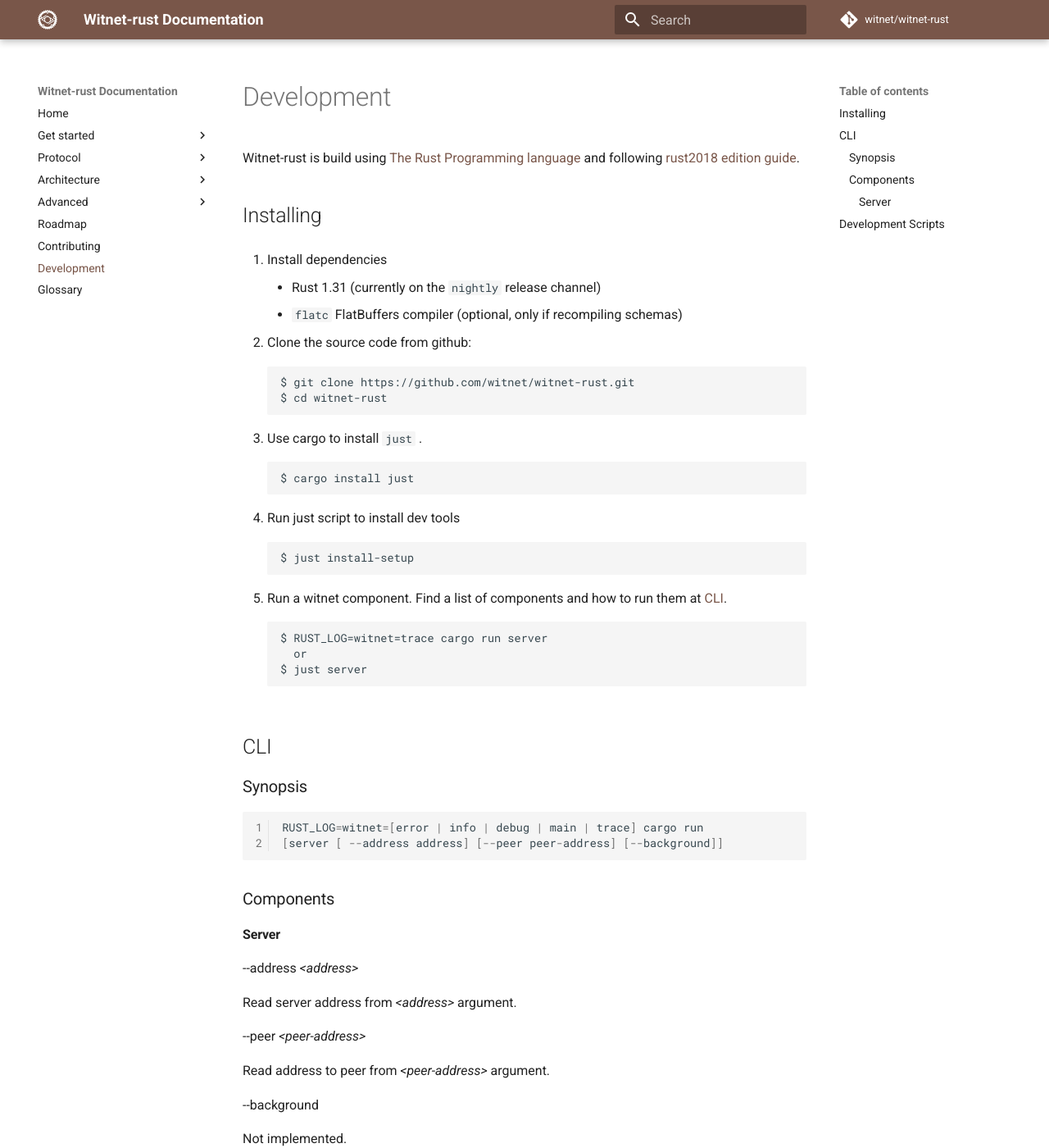
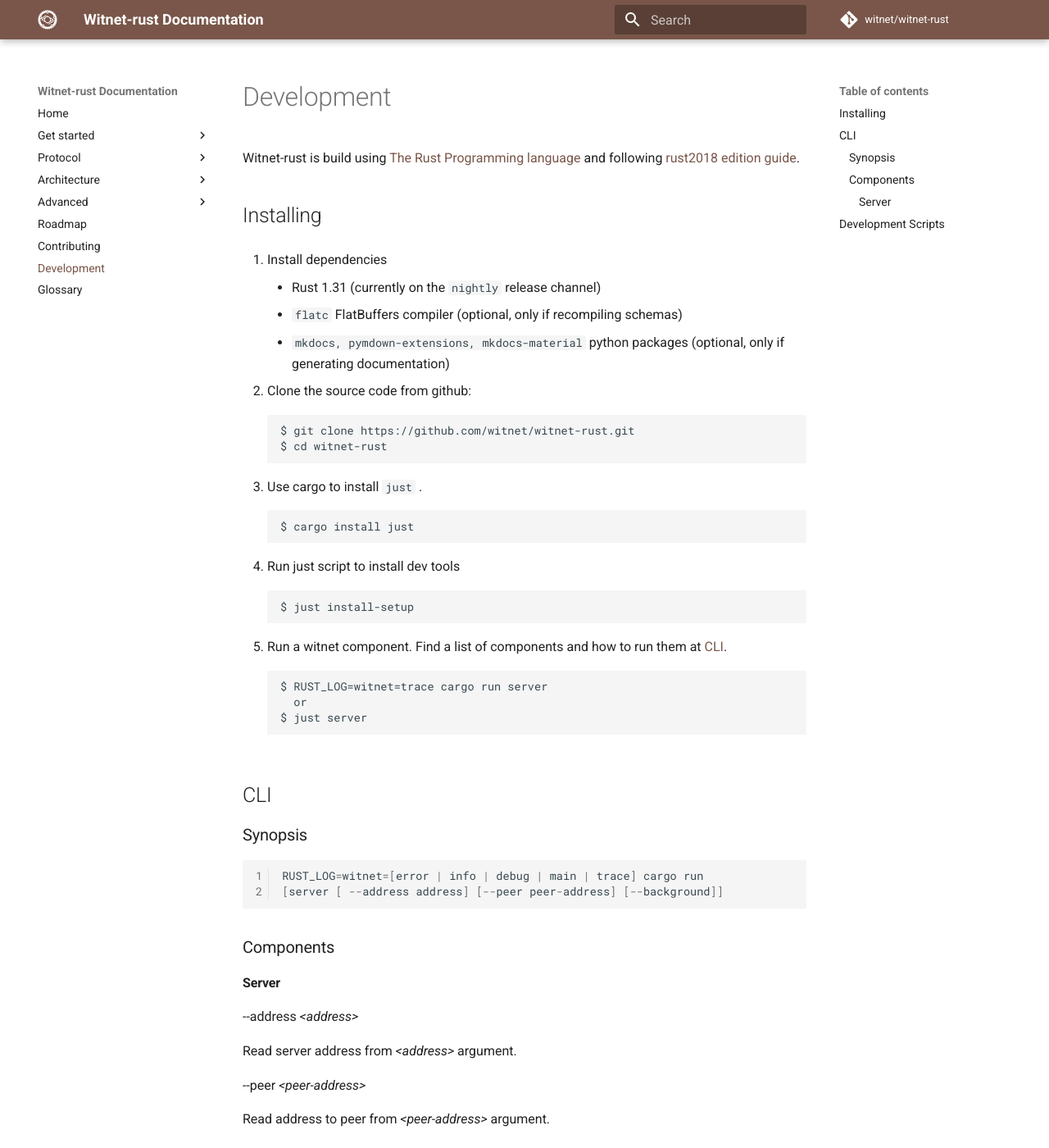
Before and after one commit to witnet/witnet-rust, an MkDocs documentation site: the page built from docs/development.md, in a window 1280 px wide and 1400 px high. Shown: the whole window at 82% size. Built offline with MkDocs 1.6.1 and Material for MkDocs 9.7.7, drawn with Linux system fonts in a browser that asks for light colours; comment, search, counter and statistics services are not loaded; some of the changed text lies outside the part shown.

Commit message:
fix(doc): update docs and fix typos

````diff
--- a/docs/development.md
+++ b/docs/development.md
@@ -6,6 +6,7 @@
 1. Install dependencies
     - Rust 1.31 (currently on the `nightly` release channel)
     - `flatc` FlatBuffers compiler (optional, only if recompiling schemas)
+    - `mkdocs, pymdown-extensions, mkdocs-material` python packages (optional, only if generating documentation)
 
 2. Clone the source code from github:
   ```
````
Also changed, not shown: other parts of docs/development.md (+1 -1 lines), docs/architecture/storage.md (+1 -1 lines), 1 other file.
